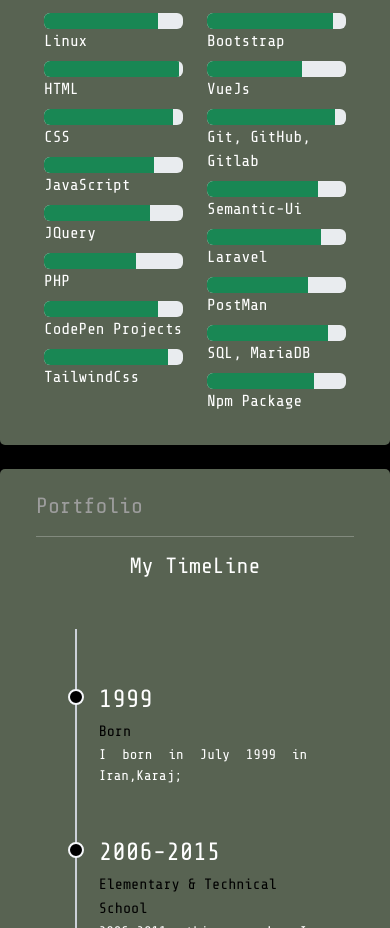
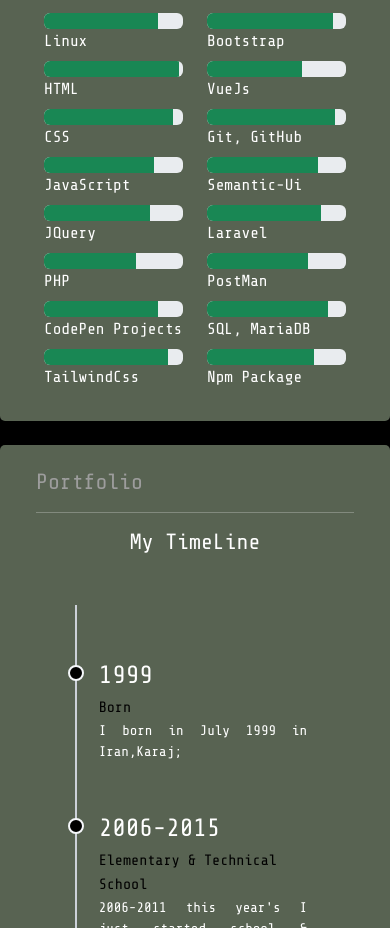
Before and after one commit to YasinDehfuli/Classic-Portfolio, a website: page index.html in a window 390 px wide. Shown: the part 2662-3590 px from the top of the page. Drawn offline with nearby package versions, Linux system fonts and the light colour scheme; a web font is replaced by a local one.

Commit message:
Fix Github section text responsive bug

```diff
--- a/index.html
+++ b/index.html
@@ -273,7 +273,7 @@
                              style="width: 92%"
                              aria-valuenow="92" aria-valuemin="0" aria-valuemax="100"></div>
                     </div>
-                    <span>Git, GitHub, Gitlab</span>
+                    <span>Git, GitHub</span>
                     <div class="progress mt-2">
                         <div class="progress-bar bg-success" role="progressbar" aria-label="Danger example"
                              style="width: 80%"
```
